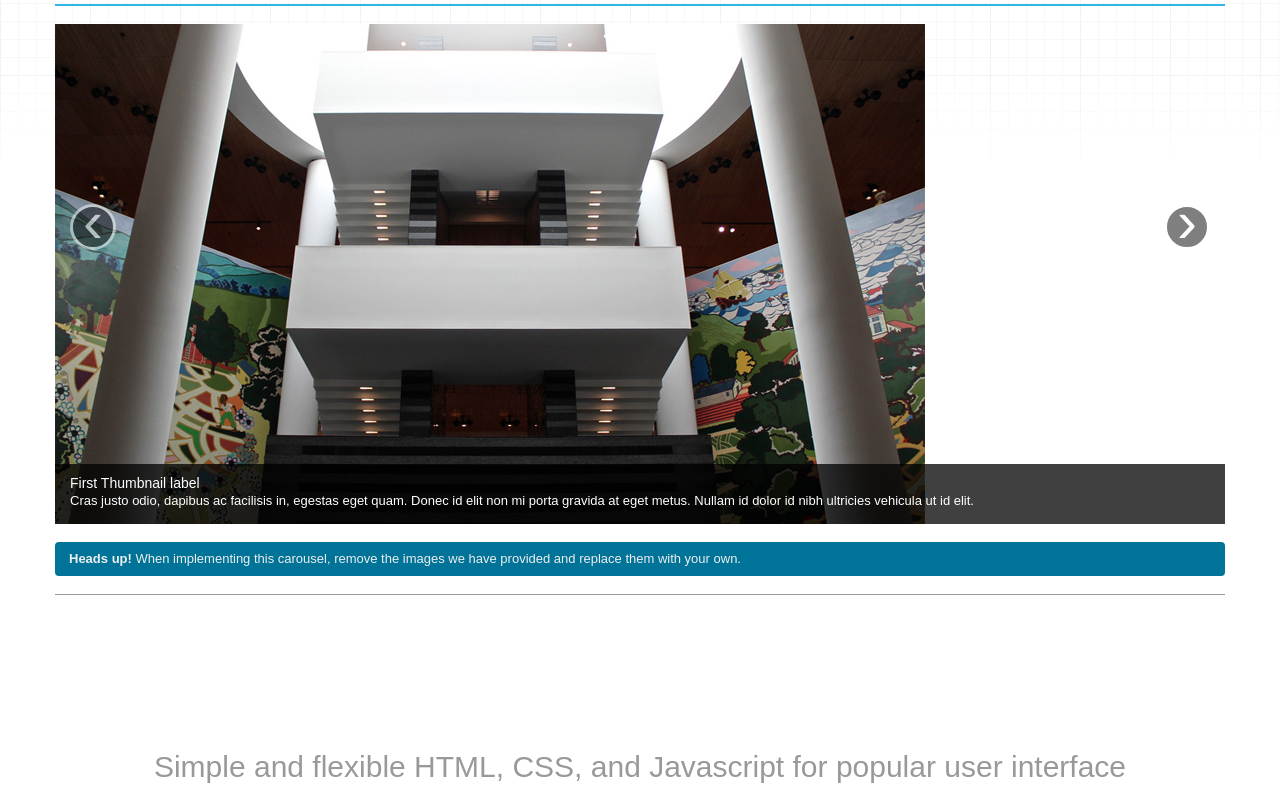
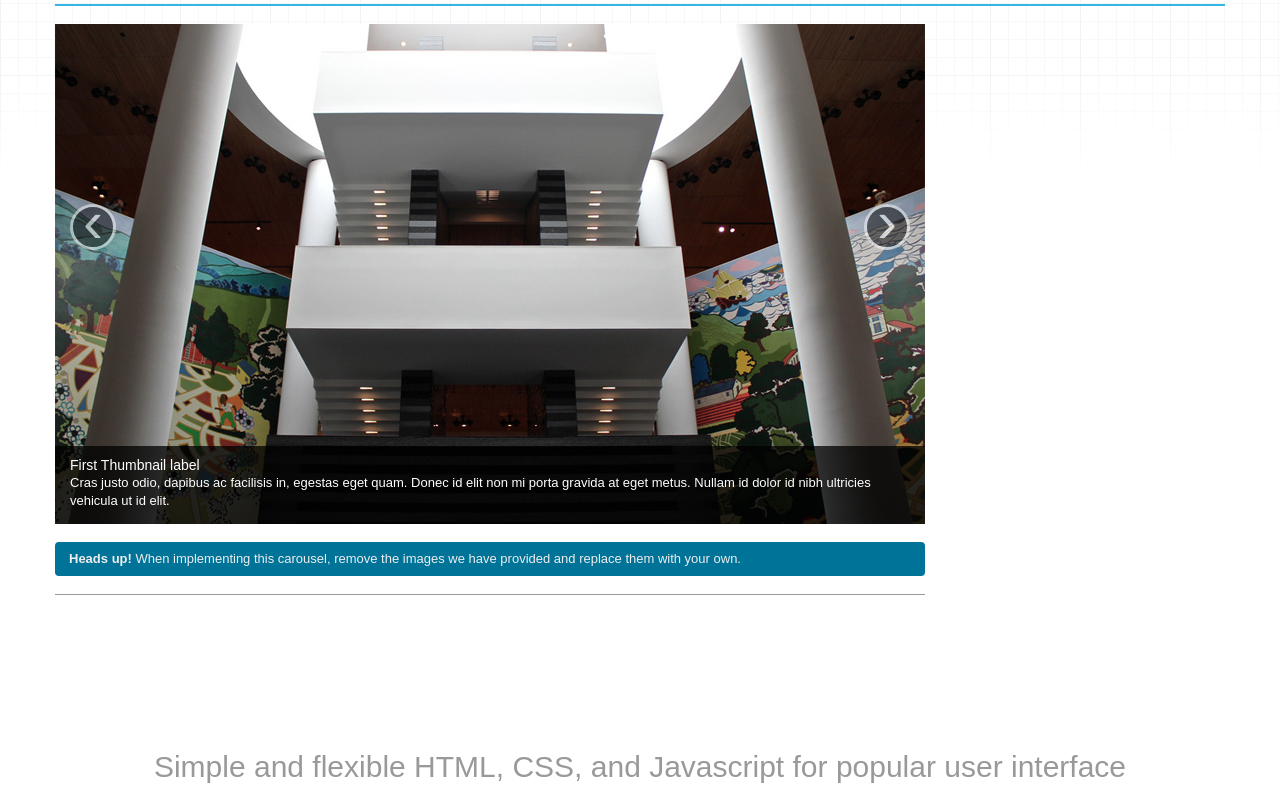
Before and after one commit to lovellfelix/labs.lovellfelix.com, a PHP site: page / in a window 1280 px wide. Shown: the part 181-968 px from the top of the page. Run offline with PHP 8.4, Linux system fonts and the light colour scheme; some libraries are stand-ins or nearby versions; some web fonts are replaced.

Commit message:
added couresel

```diff
--- a/index.php
+++ b/index.php
@@ -83,7 +83,7 @@
       </div>
       <div class="row">
 
-        <div class="span12 columns">
+        <div class="span9 columns">
           <div id="myCarousel" class="carousel slide">
             <div class="carousel-inner">
               <div class="item active">
```
